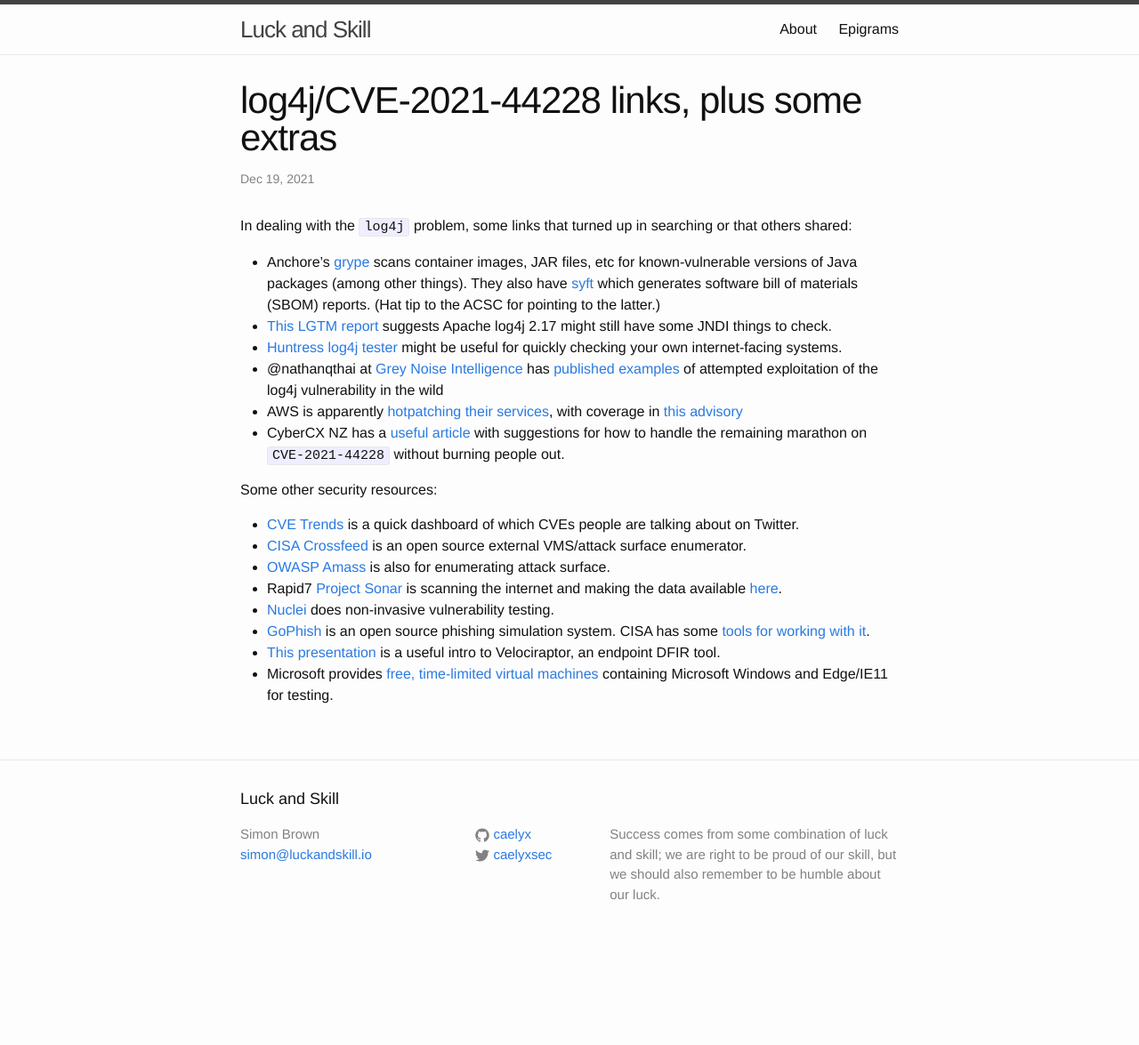
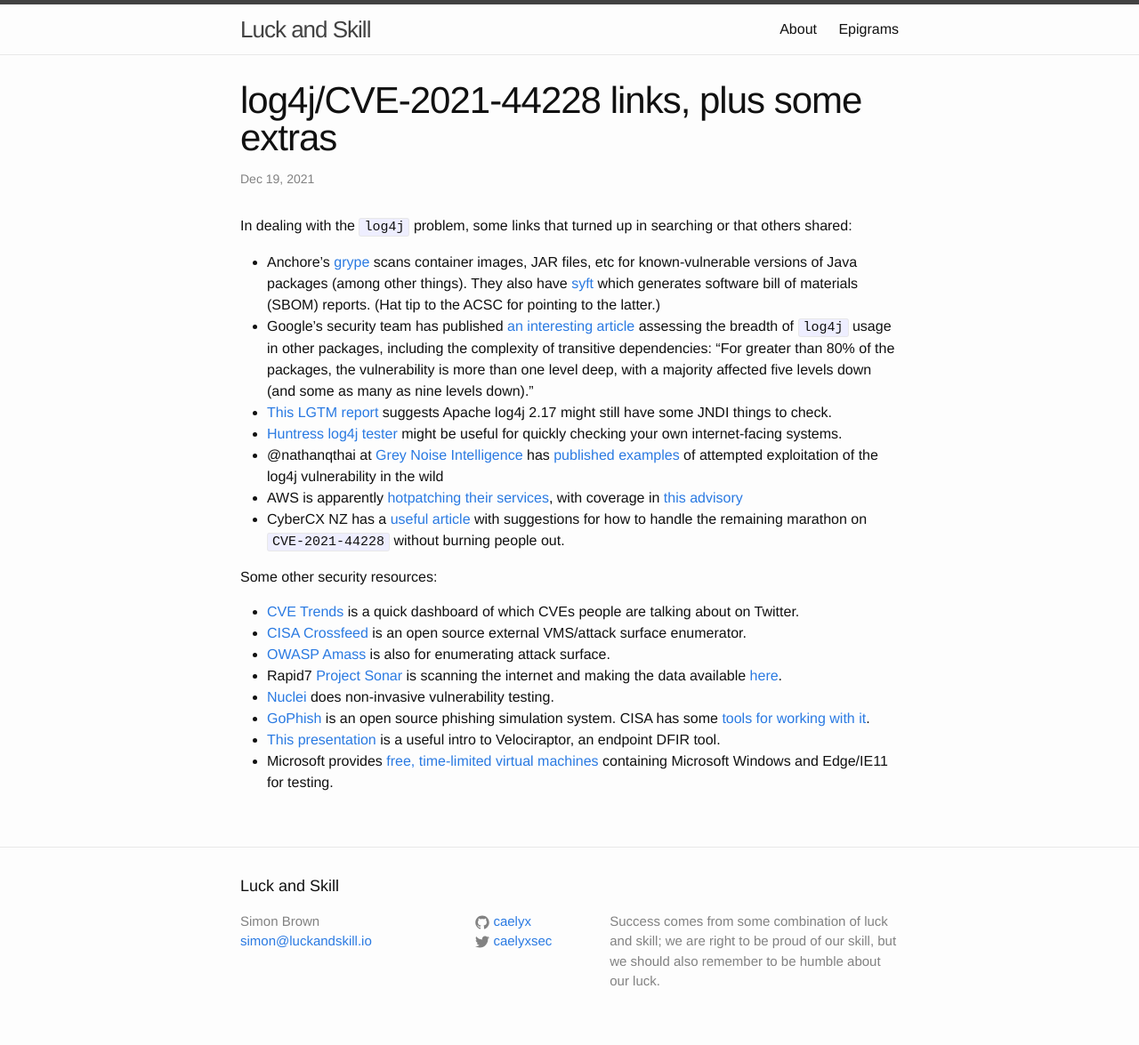
Before and after one commit to caelyx/caelyx.github.io, a Jekyll site: the page built from _posts/2021-12-19-links.md, in a window 1280 px wide. Shown: the whole page at 89% size. Built offline with Jekyll 4.4.1, drawn with Linux system fonts in a browser that asks for light colours; before the commit the page ends 1077 px from its top, so only the background shows below that.

Commit message:
2021-12-19 - Added Google security article link

```diff
--- a/_posts/2021-12-19-links.md
+++ b/_posts/2021-12-19-links.md
@@ -7,6 +7,7 @@
 In dealing with the `log4j` problem, some links that turned up in searching or that others shared:
 
 - Anchore's [grype](https://github.com/anchore/grype/) scans container images, JAR files, etc for known-vulnerable versions of Java packages (among other things). They also have [syft](https://github.com/anchore/syft) which generates software bill of materials (SBOM) reports. (Hat tip to the ACSC for pointing to the latter.)
+- Google's security team has published [an interesting article](https://security.googleblog.com/2021/12/understanding-impact-of-apache-log4j.html) assessing the breadth of `log4j` usage in other packages, including the complexity of transitive dependencies: "For greater than 80% of the packages, the vulnerability is more than one level deep, with a majority affected five levels down (and some as many as nine levels down)."
 - [This LGTM report](https://lgtm.com/projects/g/apache/logging-log4j2/alerts/?mode=list&id=java%2Fjndi-injection) suggests Apache log4j 2.17 might still have some JNDI things to check.
 - [Huntress log4j tester](https://log4shell.huntress.com/) might be useful for quickly checking your own internet-facing systems.
 - @nathanqthai at [Grey Noise Intelligence](https://www.greynoise.io/) has [published examples](https://gist.github.com/nathanqthai/197b6084a05690fdebf96ed34ae84305) of attempted exploitation of the log4j vulnerability in the wild
```
